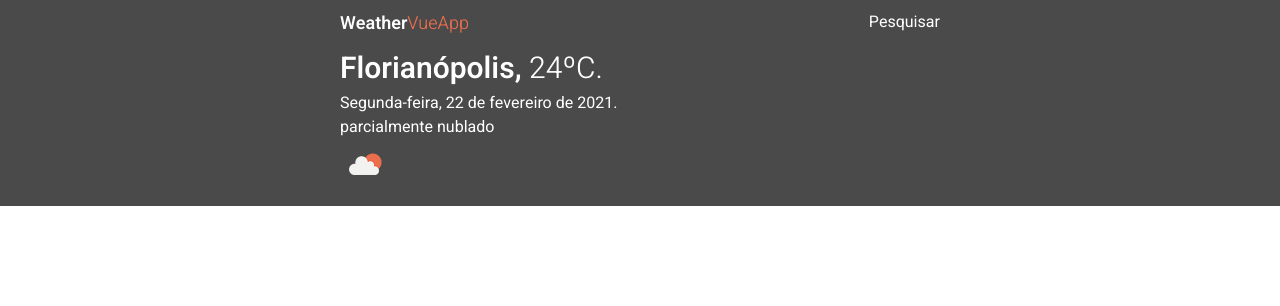
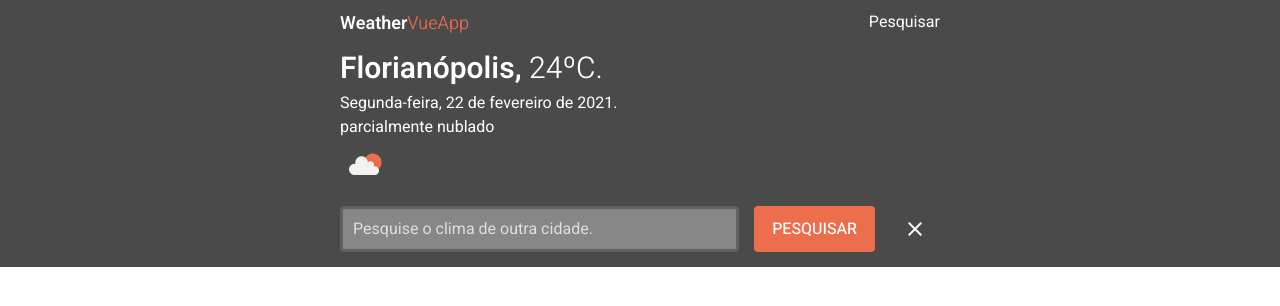
Before and after one commit to lucxsbueno/weather-app-vue, a Vue app: page / in a window 1280 px wide. Shown: the top 306 px of the page. Built offline with nearby package versions, Linux system fonts and the light colour scheme.

Commit message:
Criando o componente de pesquisa

```diff
--- a/src/App.vue
+++ b/src/App.vue
@@ -2,6 +2,7 @@
   <div id="app">
     <Header/>
     <Info/>
+    <Search/>
   </div>
 </template>
 
@@ -10,12 +11,14 @@
 
   import Header from './components/Header.vue';
   import Info from './components/Info.vue';
+  import Search from './components/Search.vue';
 
   export default {
     name: 'App',
     components: {
       Header,
-      Info
+      Info,
+      Search
     }
   }
 </script>
--- /dev/null
+++ b/src/components/Search.vue
@@ -0,0 +1,78 @@
+<template>
+    <section class="container search">
+        <div class="row">
+            <form action="" method="POST">
+                <label for="search"></label>
+                <input type="text" name="search" id="inputSearch"
+                    placeholder="Pesquise o clima de outra cidade.">
+                <input type="submit" value="PESQUISAR">
+                <button class="material-icons">close</button>
+            </form>
+        </div>
+    </section>
+</template>
+
+<script>
+export default {
+    name: 'Search'
+}
+</script>
+
+<style scoped>
+.search{
+    background-color: #4A4A4A;
+}
+
+.search .row form{
+    display: flex;
+    align-items: center;
+    padding-bottom: 15px;
+}
+
+.search form input[type=text]{
+    border-radius: 4px;
+    background-color: rgb(170, 170, 170, 64%);
+    border: 3px solid #616161;
+    font-size: 16px;
+    padding: 8px 10px;
+    color: #FFFFFF;
+    margin-right: 15px;
+    width: 100%;
+}
+
+.search form input[type=text]::placeholder{
+    color: #DEDEDE;
+}
+
+.search form input[type=submit]{
+    background-color: #EC6E4C;
+    border: 3px solid #EC6E4C;
+    border-radius: 4px;
+    font-size: 16px;
+    color: #FFFFFF;
+    padding: 8px 15px;
+    font-weight: 500;
+    margin-right: 15px;
+    cursor: pointer;
+}
+
+.search form input[type=submit]:hover{
+    background-color: #f08162;
+    border: 3px solid #f08162;
+}
+
+.search form button{
+    background-color: transparent;
+    border: 3px solid transparent;
+    border-radius: 4px;
+    font-size: 24px;
+    color: #FFFFFF;
+    padding: 8px 10px;
+    cursor: pointer;
+}
+
+.search form button:hover{
+    background-color: #616161;
+    border: 3px solid #616161;
+}
+</style>
```
